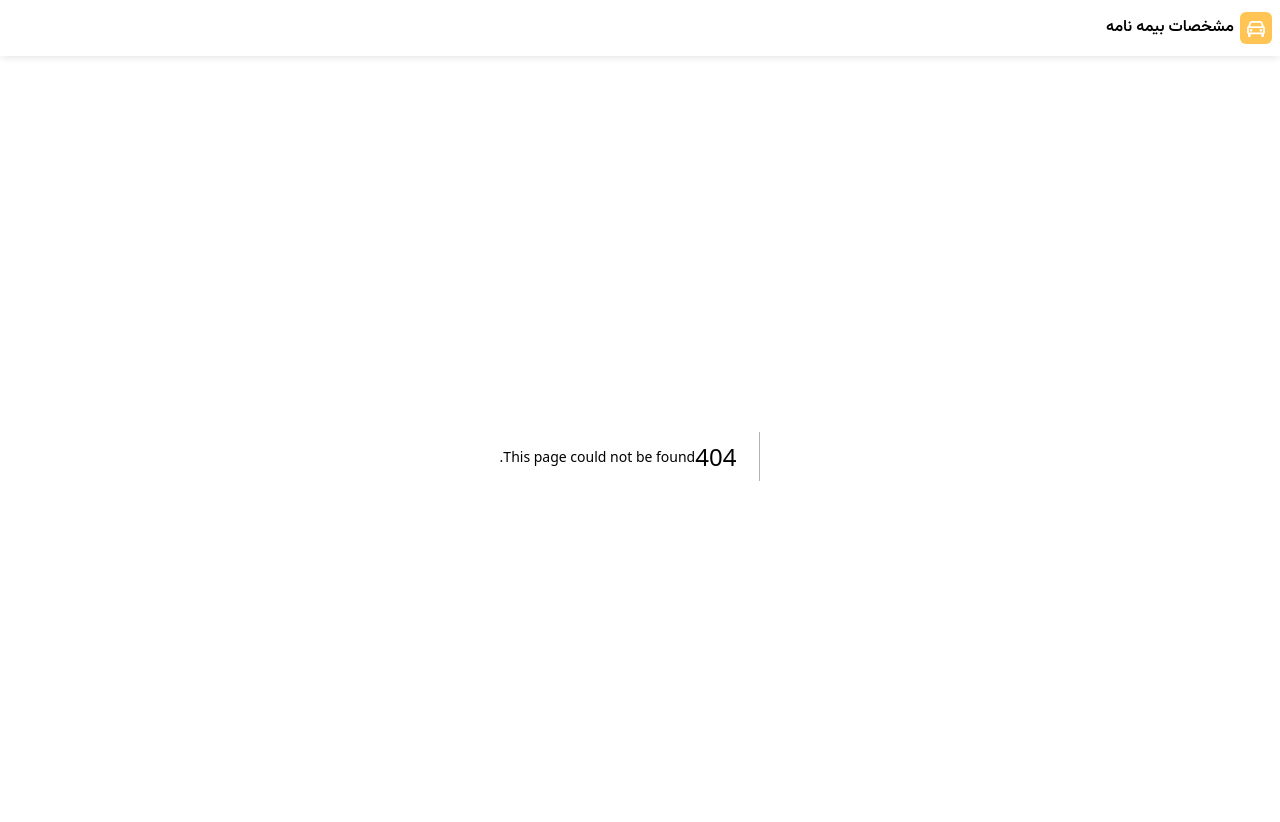
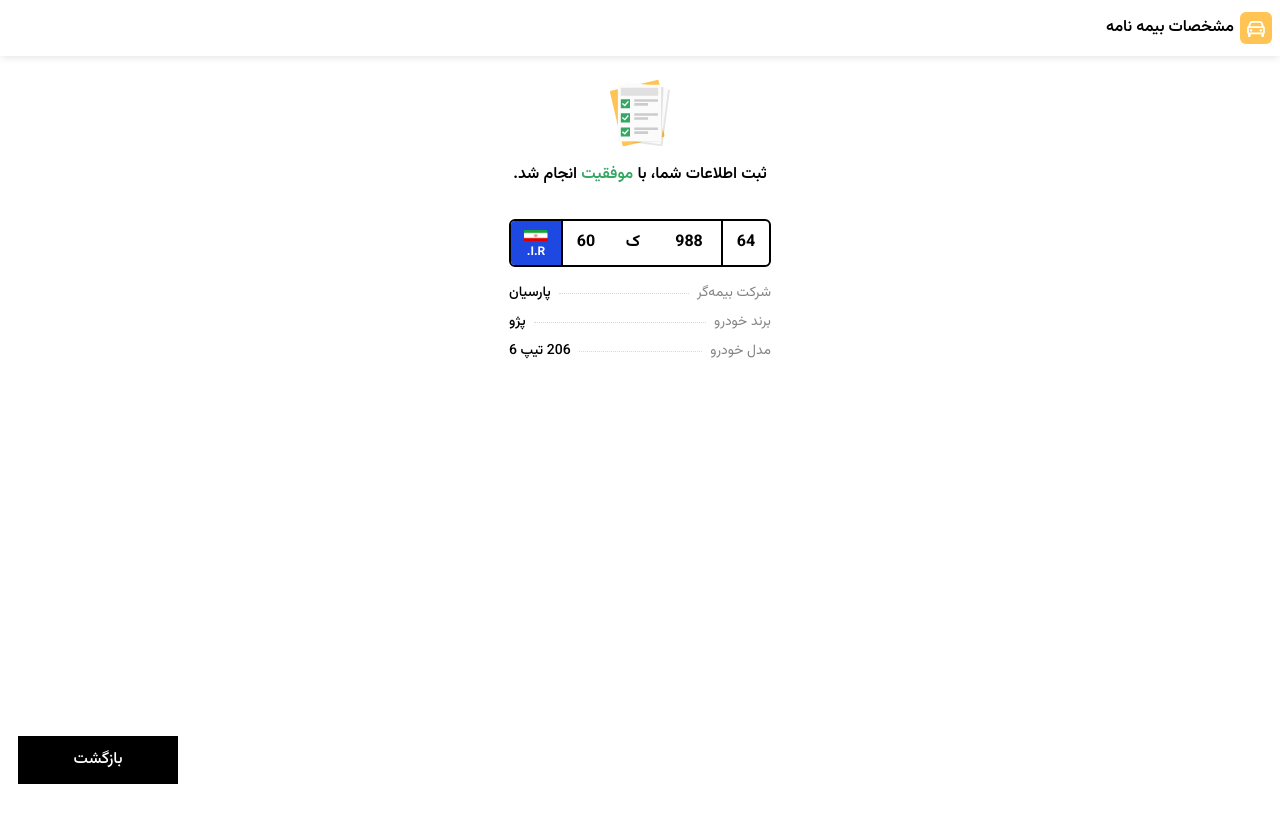
Before and after one commit to amahdavii/bimebazar-interview-app, a Next.js app: page /submission-success in a window 1280 px wide. Before the commit this address had no page. Shown: the top 822 px of the page. Built offline with nearby package versions, Linux system fonts and the light colour scheme.

Commit message:
feat: added submition success page ui.

```diff
--- /dev/null
+++ b/src/app/submission-success/page.tsx
@@ -0,0 +1,9 @@
+"use clients";
+import { NextPage } from "next";
+import InsuranceResult from "@/containers/insurance-result";
+
+const SubmissionSuccessPage: NextPage = () => {
+  return <InsuranceResult />;
+};
+
+export default SubmissionSuccessPage;
--- /dev/null
+++ b/src/containers/insurance-result/components/VehicleInfo.tsx
@@ -0,0 +1,19 @@
+import VehiclePlate from "@/components/shared/display/VehiclePlate";
+import InfoRow from "@/components/shared/display/InfoRow";
+import { rowInfos } from "@/containers/insurance-result/config";
+import { FC } from "react";
+
+const VehicleInfo: FC = () => {
+  return (
+    <section className="mt-[2rem] max-w-[400px]">
+      <VehiclePlate left="64" letter="ک" center="988" right="60" />
+      <div className="mt-[1rem]">
+        {rowInfos.map((item) => (
+          <InfoRow key={item.id} label={item.label} value={item.value} />
+        ))}
+      </div>
+    </section>
+  );
+};
+
+export default VehicleInfo;
--- /dev/null
+++ b/src/containers/insurance-result/config.ts
@@ -0,0 +1,5 @@
+export const rowInfos = [
+  { id: 1, label: "شرکت بیمه‌گر", value: "پارسیان" },
+  { id: 2, label: "برند خودرو", value: "پژو" },
+  { id: 3, label: "مدل خودرو", value: "206 تیپ 6" },
+];
--- /dev/null
+++ b/src/containers/insurance-result/index.tsx
@@ -0,0 +1,41 @@
+import Image from "next/image";
+
+import VehicleInfo from "@/containers/insurance-result/components/VehicleInfo";
+import Button from "@/components/shared/ui/Button";
+
+const InsuranceResult = () => {
+  return (
+    <>
+      <main className="flex flex-col min-h-screen">
+        <div className="flex flex-col justify-center items-center py-[1.5rem] px-[1rem]">
+          <Image
+            src="/assets/images/validation.svg"
+            width={60}
+            height={66}
+            alt="ثبت موفق اطلاعات"
+          />
+
+          <p
+            className="mt-[1rem] font-semibold"
+            role="status"
+            aria-live="polite"
+          >
+            ثبت اطلاعات شما، با{" "}
+            <strong className="text-[var(--color-green)] font-semibold">
+              موفقیت
+            </strong>{" "}
+            انجام شد.
+          </p>
+
+          <VehicleInfo />
+        </div>
+
+        <div className="flex justify-end py-[1rem] px-[1.125rem] fixed bottom-0 left-0">
+          <Button variant="secondary">بازگشت</Button>
+        </div>
+      </main>
+    </>
+  );
+};
+
+export default InsuranceResult;
```
Also changed, not shown: public/assets/images/validation.svg (added), 1 other file (tests, documents, lock files or other folders).
